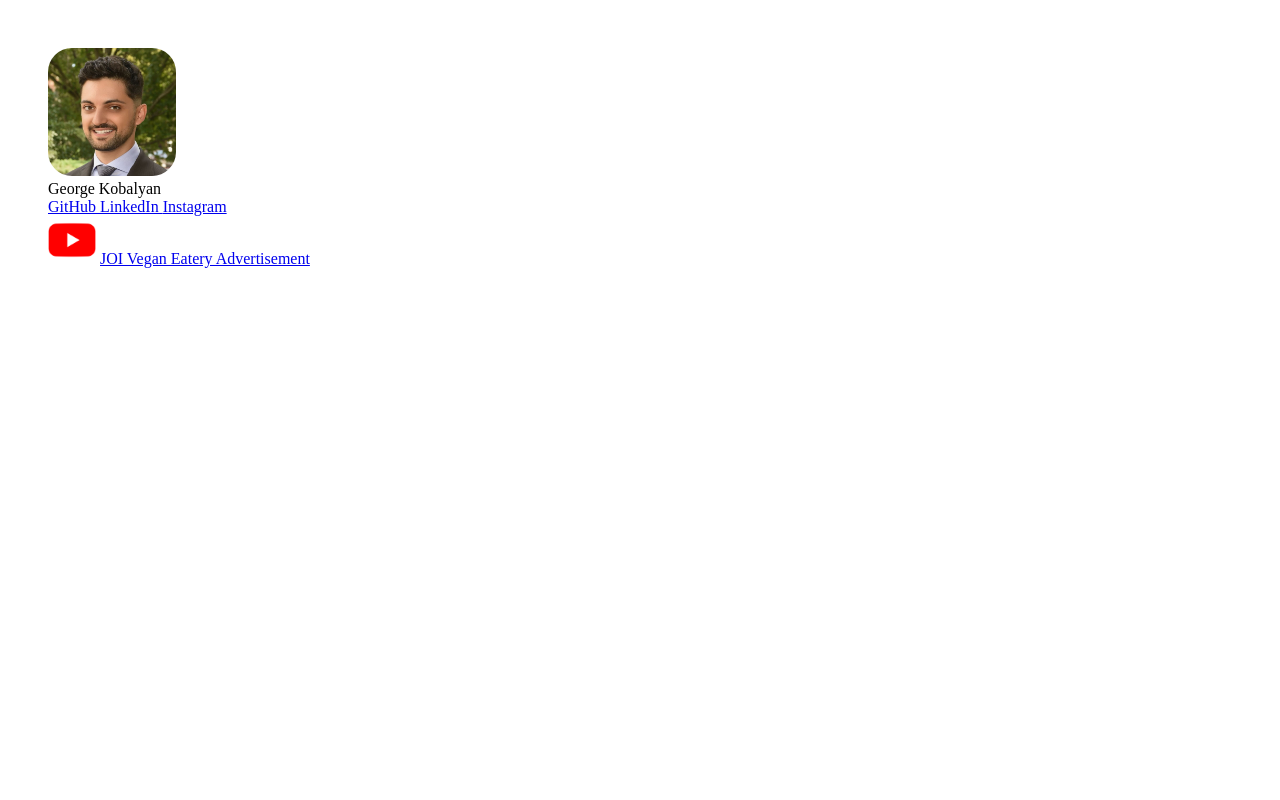
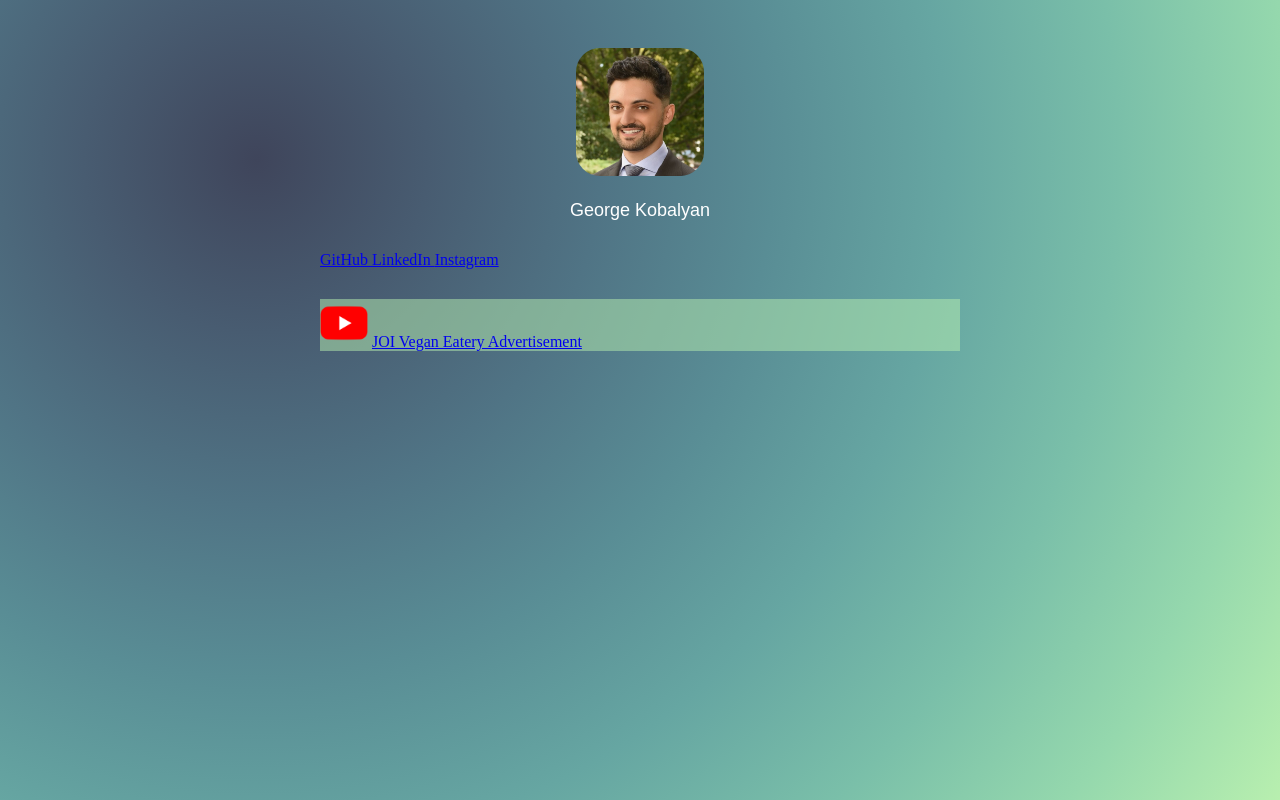
Before and after one commit to georgie-porgie-pudding-pie/link-in-bio, a plain HTML site: page index.html in a window 1280 px wide. Drawn offline with Linux system fonts and the light colour scheme.

Commit message:
Commit-3.28-23.03

```diff
--- a/index.html
+++ b/index.html
@@ -1,12 +1,15 @@
 <!DOCTYPE html>
 <html>
   <head>
+    <meta name="viewport" content="width=device-width, initial-scale=1.0">
     <style>
       body {
+        min-height: 100%;
         padding-top: 40px;
         padding-bottom: 40px;
         padding-right: 40px;
         padding-left: 40px;
+        background: radial-gradient(circle at 20% 20%, #3f455b, #485c71, #507485, #598d95, #66a6a2, #7abfa9, #95d8ad, #b8efaf);
       }
       .avater-image {
         width: 128px;
@@ -20,6 +23,32 @@
         height: 48px;
         object-fit: cover;
         object-position: center;
+      }
+      html {
+        min-height: 100%;
+      }
+      .item {
+        background-color: rgb(184, 239, 175,0.5);
+        margin-bottom: 20px;
+      }
+      .main-container {
+        max-width: 640px;
+        margin: auto;
+      }
+      .image-row {
+        margin-bottom: 20px;
+        text-align: center;
+      }
+      .name-row {
+        margin-bottom: 30px;
+        text-align: center;
+        color: white;
+        font-family: Arial, Helvetica, sans-serif;
+        font-size: large;
+        font-weight: 500;
+      }
+      .social-icons-row {
+        margin-bottom: 30px;
       }
     </style>
     <meta charset="UTF-8">
```
